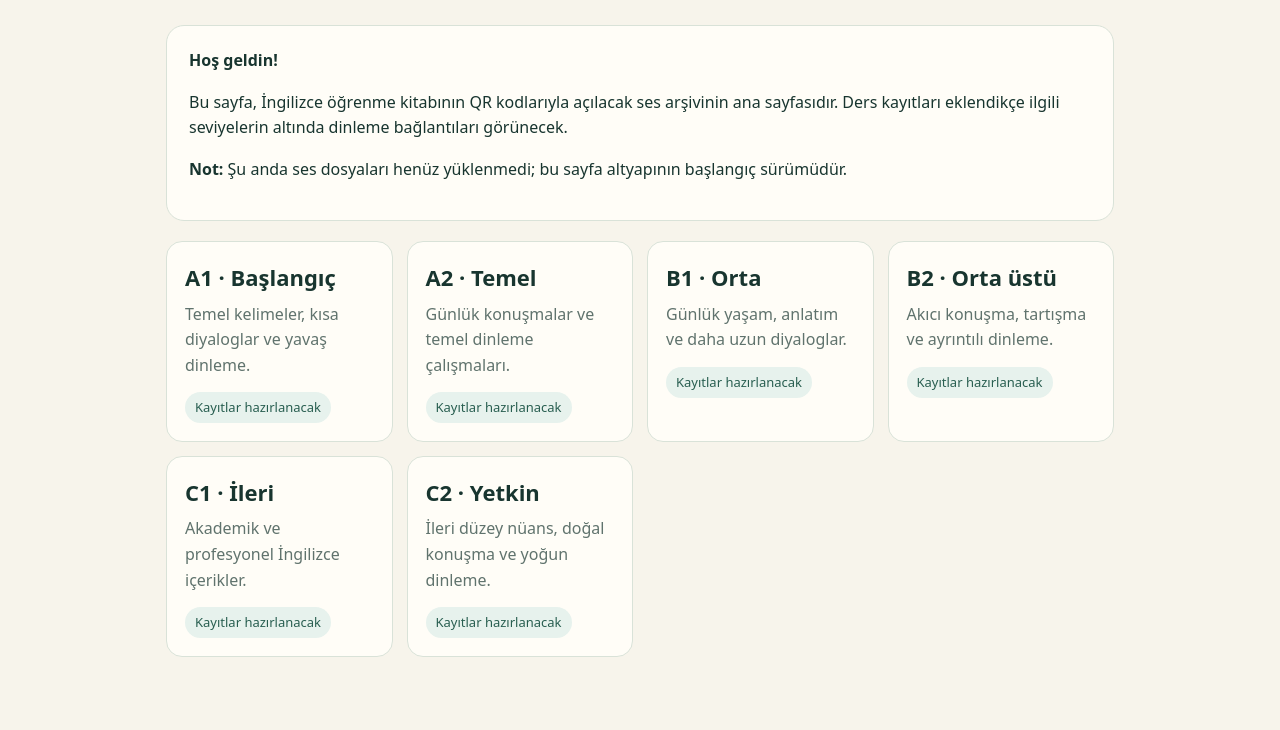
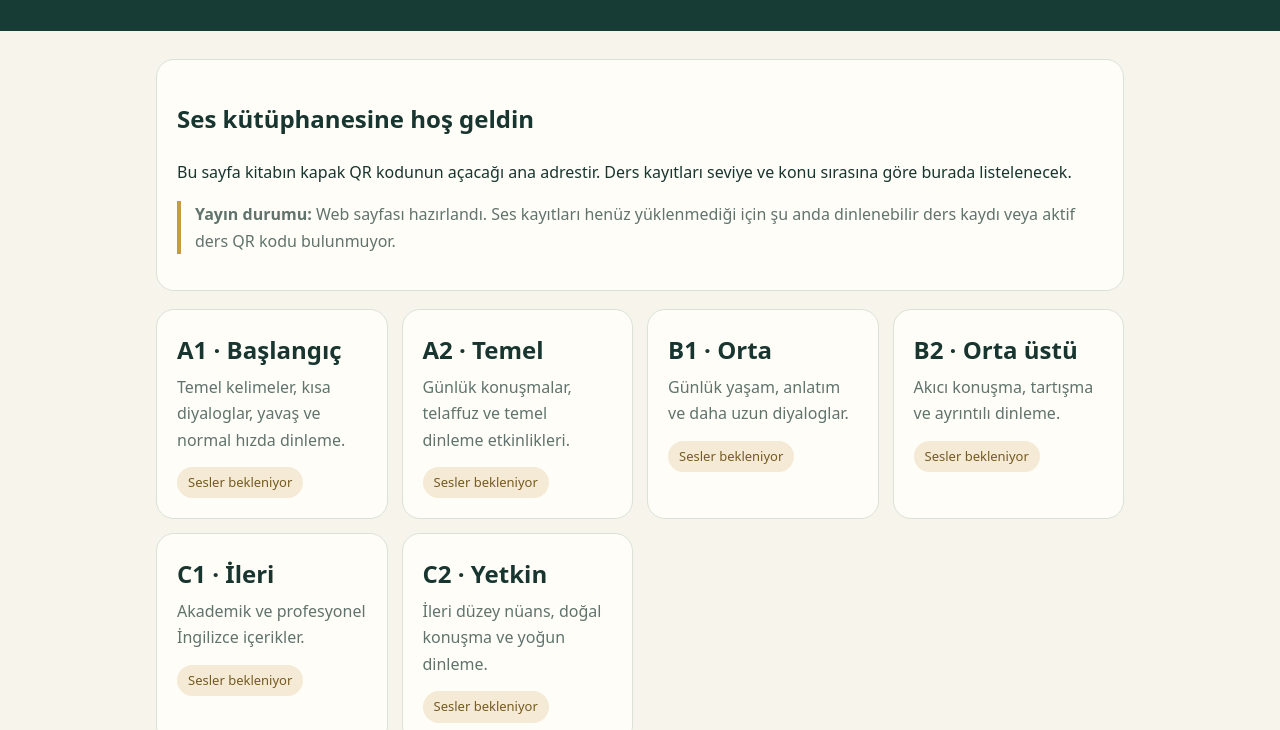
Before and after one commit to ernestomartineztr-star/English, a plain HTML site: page index.html in a window 1280 px wide. Shown: the part 191-921 px from the top of the page. Drawn offline with Linux system fonts and the light colour scheme.

Commit message:
Polish English A1-C2 audio library landing page

```diff
--- a/index.html
+++ b/index.html
@@ -1,30 +1,6 @@
 <!doctype html>
-<html lang="tr">
-<head>
-<meta charset="utf-8">
-<meta name="viewport" content="width=device-width,initial-scale=1">
-<meta name="theme-color" content="#173b35">
-<title>English A1–C2 | Ses Kütüphanesi</title>
-<style>
-:root{color-scheme:light;--ink:#18352f;--muted:#60736d;--paper:#f7f4eb;--card:#fffdf7;--line:#d9e2d8;--accent:#238d83}
-*{box-sizing:border-box}body{margin:0;background:var(--paper);color:var(--ink);font:16px/1.6 system-ui,-apple-system,Segoe UI,sans-serif}
-header{padding:42px 20px;background:#173b35;color:#fff;text-align:center}header h1{margin:0;font-size:clamp(28px,5vw,44px)}header p{margin:8px auto 0;max-width:680px;color:#d8e8df}
-main{max-width:980px;margin:28px auto;padding:0 16px 48px}.intro{background:var(--card);border:1px solid var(--line);border-radius:18px;padding:22px;margin-bottom:20px}
-.levels{display:grid;grid-template-columns:repeat(auto-fit,minmax(220px,1fr));gap:14px}.level{background:var(--card);border:1px solid var(--line);border-radius:16px;padding:18px}.level h2{margin:0 0 6px;font-size:22px}.level p{margin:0;color:var(--muted)}.tag{display:inline-block;margin-top:14px;padding:5px 10px;border-radius:99px;background:#e7f2ed;color:#285e50;font-size:13px}
-footer{text-align:center;color:var(--muted);padding:22px}
-</style>
-</head>
-<body>
-<header><h1>English A1–C2</h1><p>Altı seviyenin ders kayıtları, telaffuz çalışmaları ve dinleme etkinlikleri için ses kütüphanesi.</p></header>
-<main>
-<section class="intro"><strong>Hoş geldin!</strong><p>Bu sayfa, İngilizce öğrenme kitabının QR kodlarıyla açılacak ses arşivinin ana sayfasıdır. Ders kayıtları eklendikçe ilgili seviyelerin altında dinleme bağlantıları görünecek.</p><p><strong>Not:</strong> Şu anda ses dosyaları henüz yüklenmedi; bu sayfa altyapının başlangıç sürümüdür.</p></section>
-<section class="levels">
-<div class="level"><h2>A1 · Başlangıç</h2><p>Temel kelimeler, kısa diyaloglar ve yavaş dinleme.</p><span class="tag">Kayıtlar hazırlanacak</span></div>
-<div class="level"><h2>A2 · Temel</h2><p>Günlük konuşmalar ve temel dinleme çalışmaları.</p><span class="tag">Kayıtlar hazırlanacak</span></div>
-<div class="level"><h2>B1 · Orta</h2><p>Günlük yaşam, anlatım ve daha uzun diyaloglar.</p><span class="tag">Kayıtlar hazırlanacak</span></div>
-<div class="level"><h2>B2 · Orta üstü</h2><p>Akıcı konuşma, tartışma ve ayrıntılı dinleme.</p><span class="tag">Kayıtlar hazırlanacak</span></div>
-<div class="level"><h2>C1 · İleri</h2><p>Akademik ve profesyonel İngilizce içerikler.</p><span class="tag">Kayıtlar hazırlanacak</span></div>
-<div class="level"><h2>C2 · Yetkin</h2><p>İleri düzey nüans, doğal konuşma ve yoğun dinleme.</p><span class="tag">Kayıtlar hazırlanacak</span></div>
-</section>
-</main><footer>English A1–C2 · Audio Library</footer>
-</body></html>
+<html lang="tr"><head><meta charset="utf-8"><meta name="viewport" content="width=device-width,initial-scale=1"><meta name="theme-color" content="#173b35"><title>English A1–C2 | Ses Kütüphanesi</title>
+<style>:root{--ink:#18352f;--muted:#60736d;--paper:#f7f4eb;--card:#fffdf7;--line:#d9e2d8}*{box-sizing:border-box}body{margin:0;background:var(--paper);color:var(--ink);font:16px/1.65 system-ui,-apple-system,Segoe UI,sans-serif}header{padding:48px 20px;background:#173b35;color:white;text-align:center}header h1{margin:0;font-size:clamp(30px,6vw,48px)}header p{max-width:700px;margin:10px auto;color:#d8e8df}main{max-width:1000px;margin:28px auto;padding:0 16px 48px}.panel,.level{background:var(--card);border:1px solid var(--line);border-radius:18px;padding:20px}.panel{margin-bottom:18px}.levels{display:grid;grid-template-columns:repeat(auto-fit,minmax(230px,1fr));gap:14px}.level h2{margin:0 0 4px}.level p{color:var(--muted);margin:0}.pill{display:inline-block;margin-top:14px;padding:5px 11px;border-radius:30px;background:#f4ead5;color:#765a21;font-size:13px}.notice{border-left:4px solid #c89a42;padding-left:14px;color:var(--muted)}footer{text-align:center;padding:24px;color:var(--muted);font-size:14px}</style></head>
+<body><header><h1>English A1–C2</h1><p>İngilizce öğrenme kitabının dinleme, telaffuz ve konuşma pratiği ses arşivi.</p></header>
+<main><section class="panel"><h2>Ses kütüphanesine hoş geldin</h2><p>Bu sayfa kitabın kapak QR kodunun açacağı ana adrestir. Ders kayıtları seviye ve konu sırasına göre burada listelenecek.</p><p class="notice"><strong>Yayın durumu:</strong> Web sayfası hazırlandı. Ses kayıtları henüz yüklenmediği için şu anda dinlenebilir ders kaydı veya aktif ders QR kodu bulunmuyor.</p></section>
+<section class="levels"><div class="level"><h2>A1 · Başlangıç</h2><p>Temel kelimeler, kısa diyaloglar, yavaş ve normal hızda dinleme.</p><span class="pill">Sesler bekleniyor</span></div><div class="level"><h2>A2 · Temel</h2><p>Günlük konuşmalar, telaffuz ve temel dinleme etkinlikleri.</p><span class="pill">Sesler bekleniyor</span></div><div class="level"><h2>B1 · Orta</h2><p>Günlük yaşam, anlatım ve daha uzun diyaloglar.</p><span class="pill">Sesler bekleniyor</span></div><div class="level"><h2>B2 · Orta üstü</h2><p>Akıcı konuşma, tartışma ve ayrıntılı dinleme.</p><span class="pill">Sesler bekleniyor</span></div><div class="level"><h2>C1 · İleri</h2><p>Akademik ve profesyonel İngilizce içerikler.</p><span class="pill">Sesler bekleniyor</span></div><div class="level"><h2>C2 · Yetkin</h2><p>İleri düzey nüans, doğal konuşma ve yoğun dinleme.</p><span class="pill">Sesler bekleniyor</span></div></section></main><footer>English A1–C2 · Companion Audio Library</footer></body></html>
```
